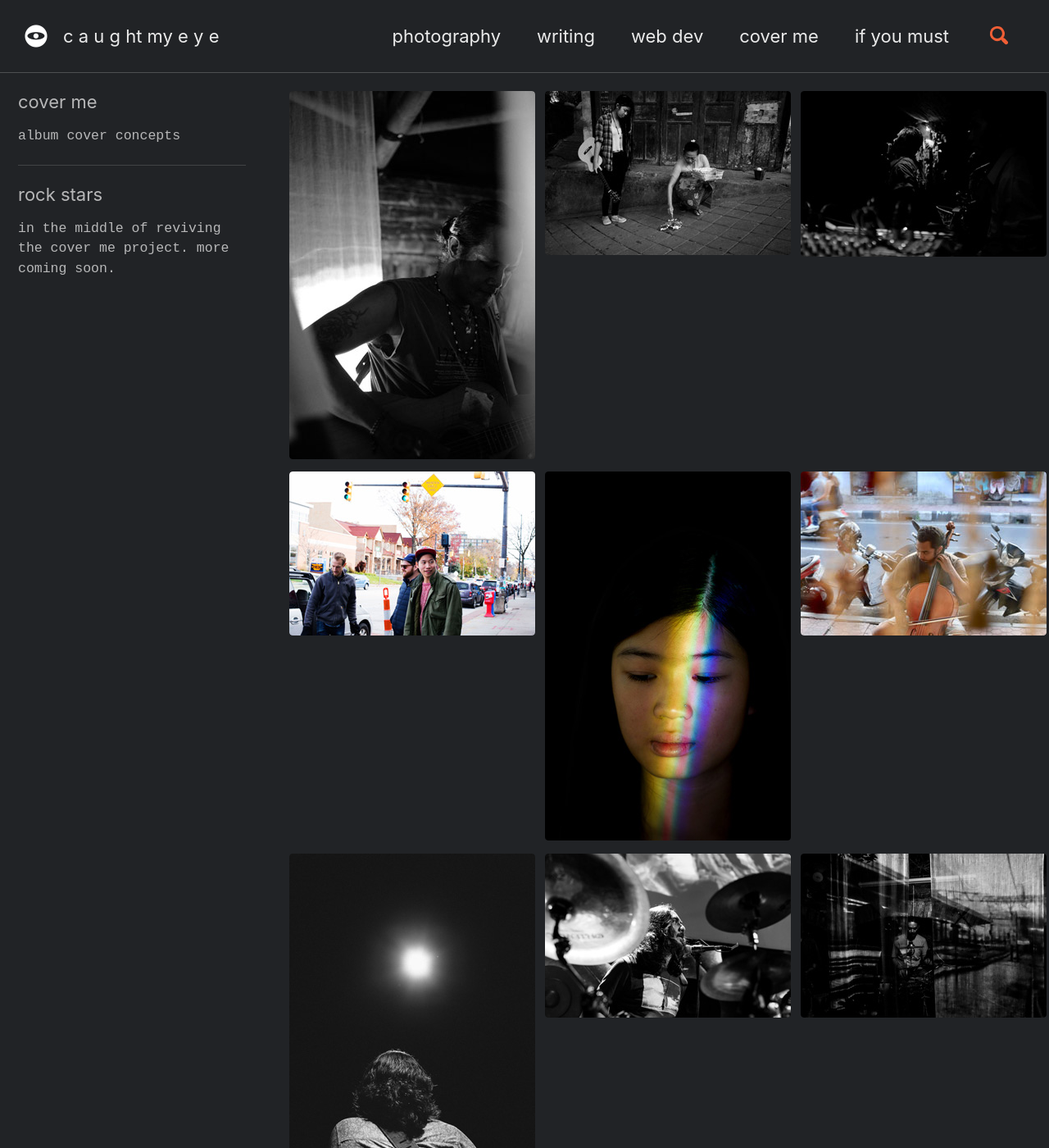
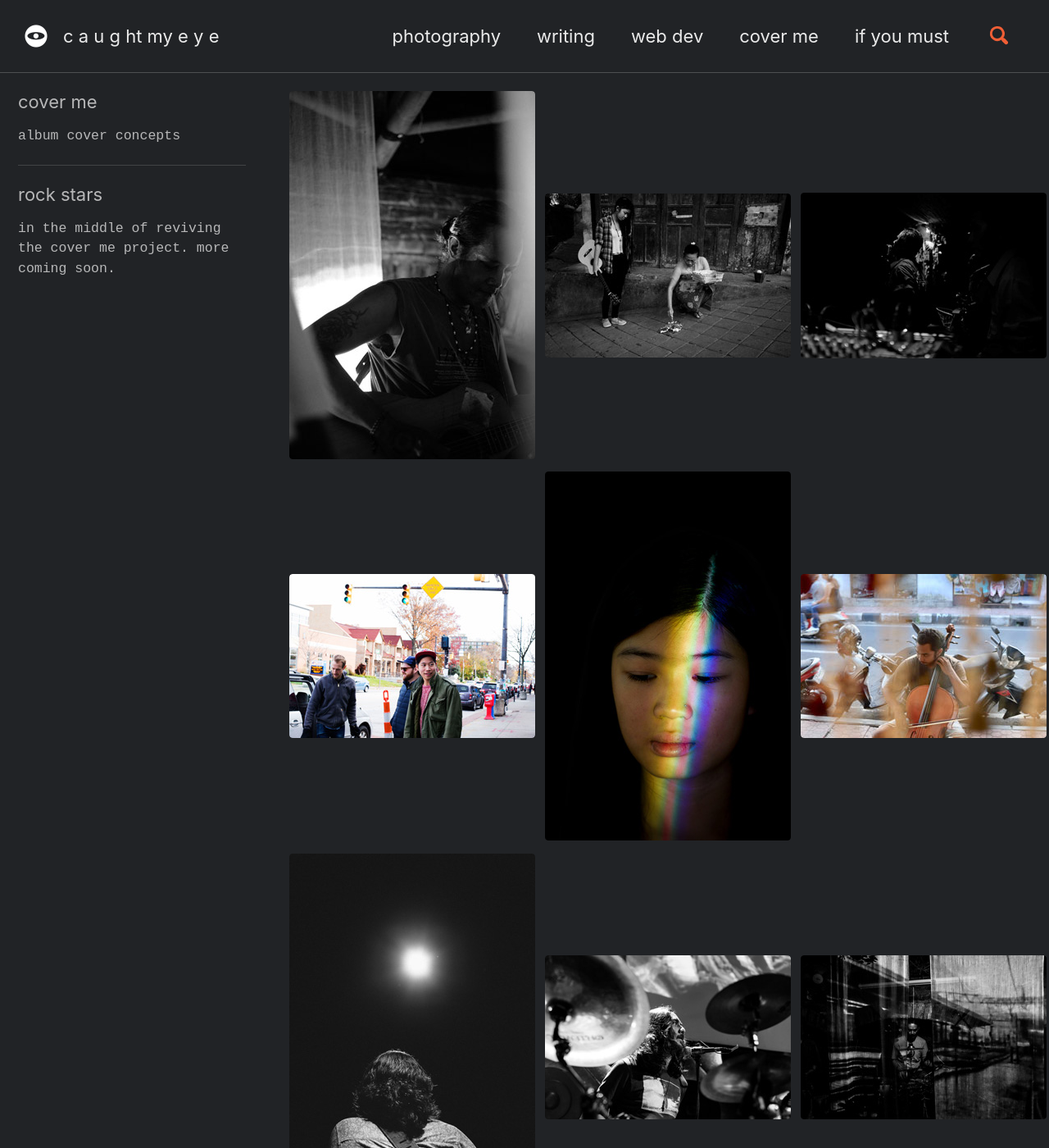
Before and after one commit to marklchaves/caughtmyeye, a Jekyll site: the page built from _pages/cover-me.md, in a window 1280 px wide and 1400 px high. Shown: the whole window at 82% size. Built offline with Jekyll 4.4.1, drawn with Linux system fonts in a browser that asks for light colours; cached includes are drawn as plain includes; nearby versions of some CDN libraries; some of the changed text lies outside the part shown.

Commit message:
Change align-items to center
Looks better on grid view and should fix overlapping footer on cover-me.

```diff
--- a/_layouts/default.html
+++ b/_layouts/default.html
@@ -34,21 +34,10 @@
     {% endcomment %}
     <button onclick="scrollUp()" id="totop" title="go to the top">^</button>
 
-    {% comment %}
-      Need to do some fancy foot work b/c lazyload and masonry
-      don't play nice. Hopefully infinite scroll or images loaded
-      can fix this later. ~mlc 1 February 2020
-    {% endcomment %}
-    {% if page.title == "cover me" %}
-    <div id="footer" class="page__footer masonry-hide">
-    {% else %}
     <div id="footer" class="page__footer">
-    {% endif %}
       <footer>
         {% include footer/custom.html %}
-        {% if page.title != "cover me" %}
-          {% include_cached footer.html %}
-        {% endif %}
+        {% include_cached footer.html %}
       </footer>
     </div>
 
--- a/_sass/minimal-mistakes/_archive.scss
+++ b/_sass/minimal-mistakes/_archive.scss
@@ -151,7 +151,7 @@
 /* To do: Conform to standard theme syntax. ~mlc */
 @media all and (min-width: 667px) {
   .entries-grid {
-    align-items: stretch;
+    align-items: center; /* Was stretch--which lined up things to the top of the rows. */
     justify-content: start;
     grid-template-columns: 1fr 1fr 1fr;
   }
```
